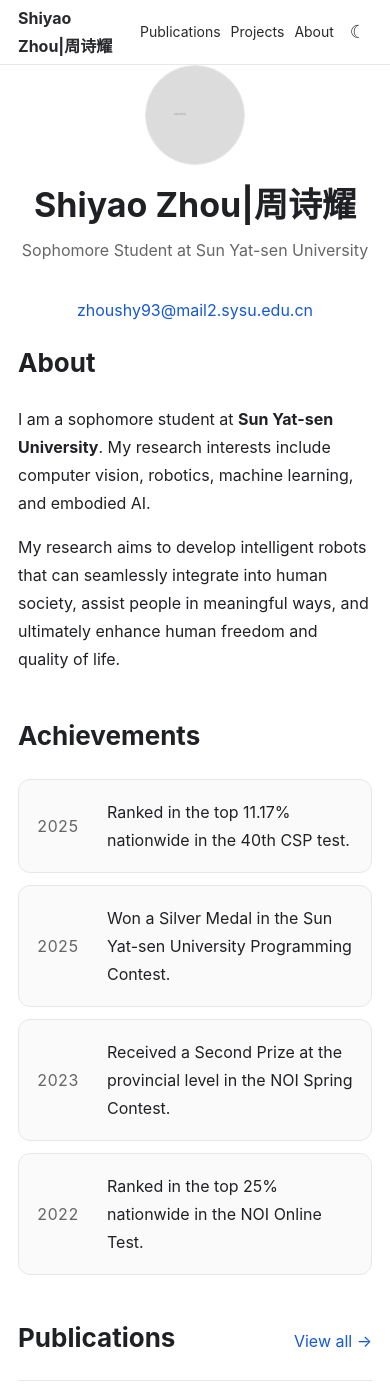
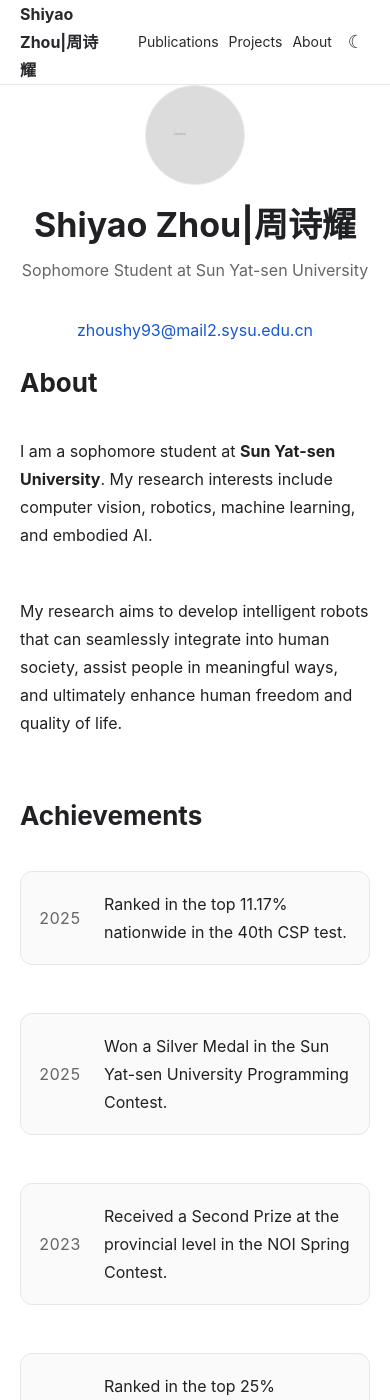
Before and after one commit to zhoushy93/zhoushy93.github.io, a Jekyll site: the page built from index.md, in a window 390 px wide and 1400 px high. Built offline with Jekyll 4.4.1, drawn with Linux system fonts in a browser that asks for light colours.

Commit message:
Refactor CSS for container width and layout
Updated styles for layout adjustments, improved responsiveness, and enhanced visual elements.

```diff
--- a/assets/css/style.css
+++ b/assets/css/style.css
@@ -2,7 +2,10 @@
 :root.dark{--bg:#111;--text:#eee;--muted:#aaa;--line:#2d2d2d;--link:#79a8ff;--card:#191919}
 *{box-sizing:border-box}
 body{margin:0;background:var(--bg);color:var(--text);font-family:-apple-system,BlinkMacSystemFont,"Segoe UI",Roboto,Helvetica,Arial,sans-serif;line-height:1.75}
-.container{max-width:980px;margin:0 auto;padding:0 24px}
+
+/* 加宽容器，解决太窄的问题 */
+.container{max-width:1200px;margin:0 auto;padding:0 40px}
+
 .site-header{border-bottom:1px solid var(--line);position:sticky;top:0;background:var(--bg);opacity:.96;z-index:10}
 .nav{min-height:64px;display:flex;align-items:center;justify-content:space-between;gap:24px}
 .brand{font-weight:700;color:var(--text);text-decoration:none}
@@ -10,61 +13,52 @@
 .nav-links a{color:var(--text);text-decoration:none;font-size:14px}
 .nav-links a:hover,.pub-links a:hover,a:hover{color:var(--link)}
 button{border:0;background:transparent;color:var(--text);font-size:18px;cursor:pointer}
-main{padding-top:48px}
+main{padding-top:56px}
 h1{font-size:42px;line-height:1.2;margin:0 0 10px}
 h2{font-size:26px;margin:0}
 h3{margin:0 0 7px;font-size:20px;line-height:1.35}
 
-/* --- Hero 头像居中 --- */
-.hero{display:flex;flex-direction:column;align-items:center;text-align:center;gap:16px;margin-bottom:64px}
+/* 头像居中 */
+.hero{display:flex;flex-direction:column;align-items:center;text-align:center;gap:16px;margin-bottom:80px}
 .avatar{width:150px;height:150px;border-radius:50%;object-fit:cover;border:1px solid var(--line);margin:0 auto}
 .subtitle{color:var(--muted);margin:8px 0 12px}
 .links{display:flex;gap:14px;flex-wrap:wrap;justify-content:center}
 .links a,.pub-links a,.card a{color:var(--link);text-decoration:none}
 
-/* --- 核心对齐代码：统一 About, Achievements, Publications --- */
-section {
-    position: relative;
-    padding-left: 200px;
-    margin-bottom: 54px;
+/* 核心对齐：使用 Grid 让左侧标题定宽，右侧内容自动自适应撑满剩余空间（解决太窄问题） */
+section{
+    margin: 0 0 60px;
+    display: grid;
+    grid-template-columns: 220px 1fr;
+    gap: 40px;
     text-align: left;
 }
-/* 针对 About 和 Achievements 的标题 */
-section > h2 {
-    position: absolute;
-    left: 0;
-    top: 0;
-    width: 200px;
+section > h2, section > .section-heading {
+    margin: 0;
 }
-/* 针对 Publications 的标题容器 */
-section > .section-heading {
-    position: absolute;
-    left: 0;
-    top: 0;
-    width: 200px;
+.section-heading{
     display: flex;
     justify-content: space-between;
     align-items: baseline;
 }
-.section-heading a {
-    position: absolute;
-    left: 100%;
-    margin-left: 24px;
-    white-space: nowrap;
+.section-heading a{
     color: var(--link);
     text-decoration: none;
+    white-space: nowrap;
+    margin-left: 20px;
 }
 
-/* --- Achievements 中的 news-item 卡片化 --- */
+/* 新闻/奖项卡片 */
 .news-item{
-    padding: 18px;
+    padding: 24px;
     border: 1px solid var(--line);
     border-radius: 12px;
     background: var(--card);
-    margin: 12px 0;
+    margin: 16px 0;
     display: flex;
     align-items: center;
-    gap: 20px;
+    gap: 30px;
+    font-size: 16px;
 }
 .news-item span{
     display: inline-block;
@@ -74,15 +68,15 @@
     flex-shrink: 0;
 }
 
-/* --- 出版物排版 --- */
-.publication{display:grid;grid-template-columns:230px 1fr;gap:26px;padding:28px 0;border-top:1px solid var(--line)}
-.publication img{width:100%;height:145px;object-fit:cover;border-radius:8px;border:1px solid var(--line);background:var(--card)}
+/* 出版物排版 */
+.publication{display:grid;grid-template-columns:280px 1fr;gap:30px;padding:32px 0;border-top:1px solid var(--line)}
+.publication img{width:100%;height:160px;object-fit:cover;border-radius:8px;border:1px solid var(--line);background:var(--card)}
 .authors{color:var(--muted);margin:0}
 .pub-links{display:flex;gap:14px;margin-bottom:0}
 .muted{color:var(--muted)}
-.footer{padding:40px 24px 60px;color:var(--muted);font-size:13px}
+.footer{padding:40px 40px 60px;color:var(--muted);font-size:13px}
 
-/* --- 移动端适配：取消固定左侧对齐，改为上下单列 --- */
+/* 移动端适配 */
 @media(max-width:700px){
     .nav-links{gap:10px}
     .nav-links a:nth-child(3){display:none}
@@ -90,16 +84,10 @@
     .avatar{width:100px;height:100px}
     h1{font-size:34px}
 
-    /* 移动端恢复单列 */
-    section { padding-left: 0; margin-bottom: 40px; }
-    section > h2, section > .section-heading {
-        position: static;
-        width: 100%;
-        margin-bottom: 20px;
-    }
-    .section-heading a { position: static; margin: 0; }
-
+    /* 移动端改为单列，标题在上方 */
+    section{grid-template-columns:1fr;gap:16px;margin-bottom:40px}
+    .container{padding:0 20px}
     .publication{grid-template-columns:1fr}
-    .publication img{height:auto;max-height:220px}
-    .container{padding:0 18px}
+    .publication img{height:auto;max-height:240px}
+    .news-item{padding:18px;gap:15px}
 }
```
